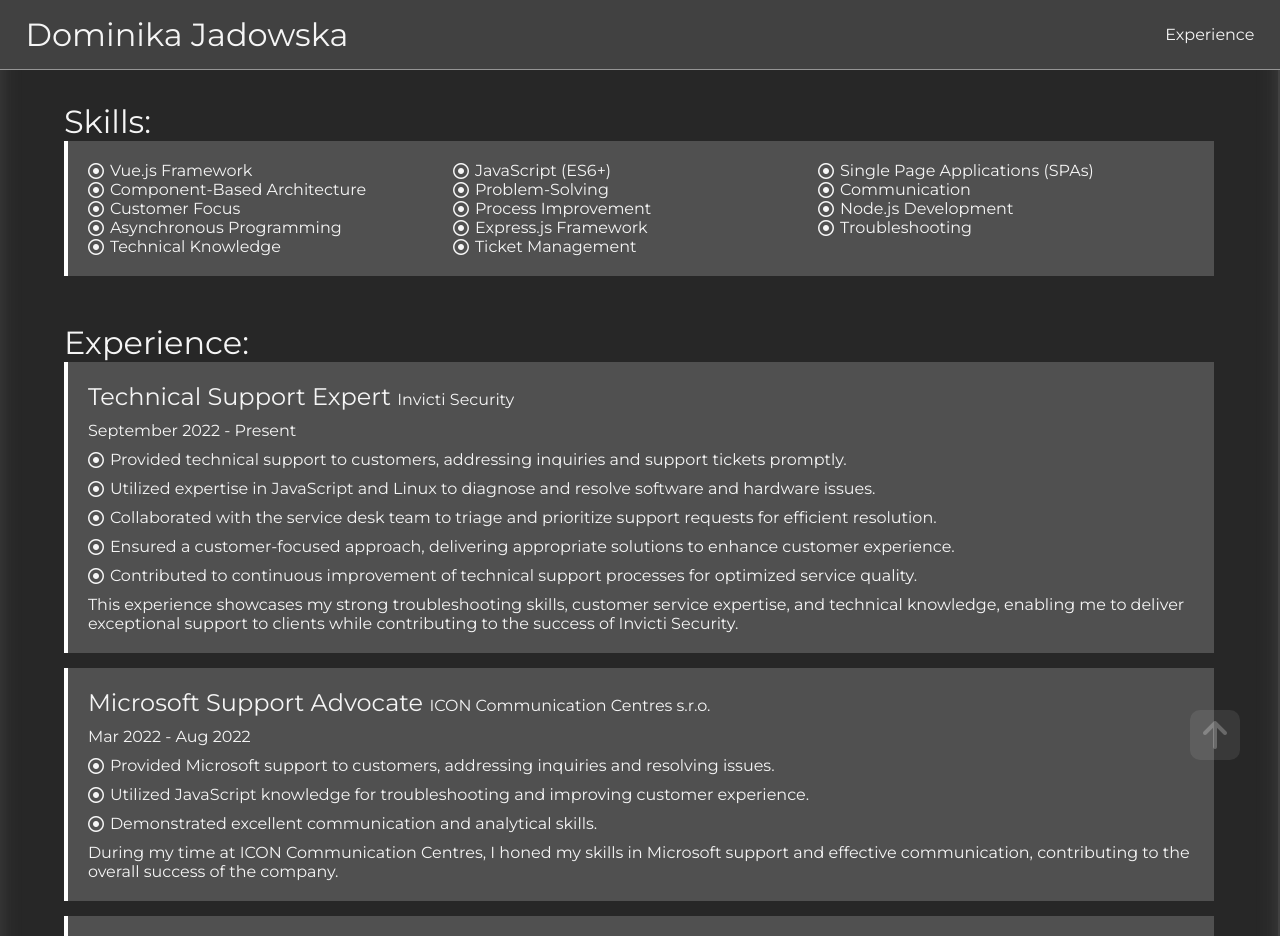
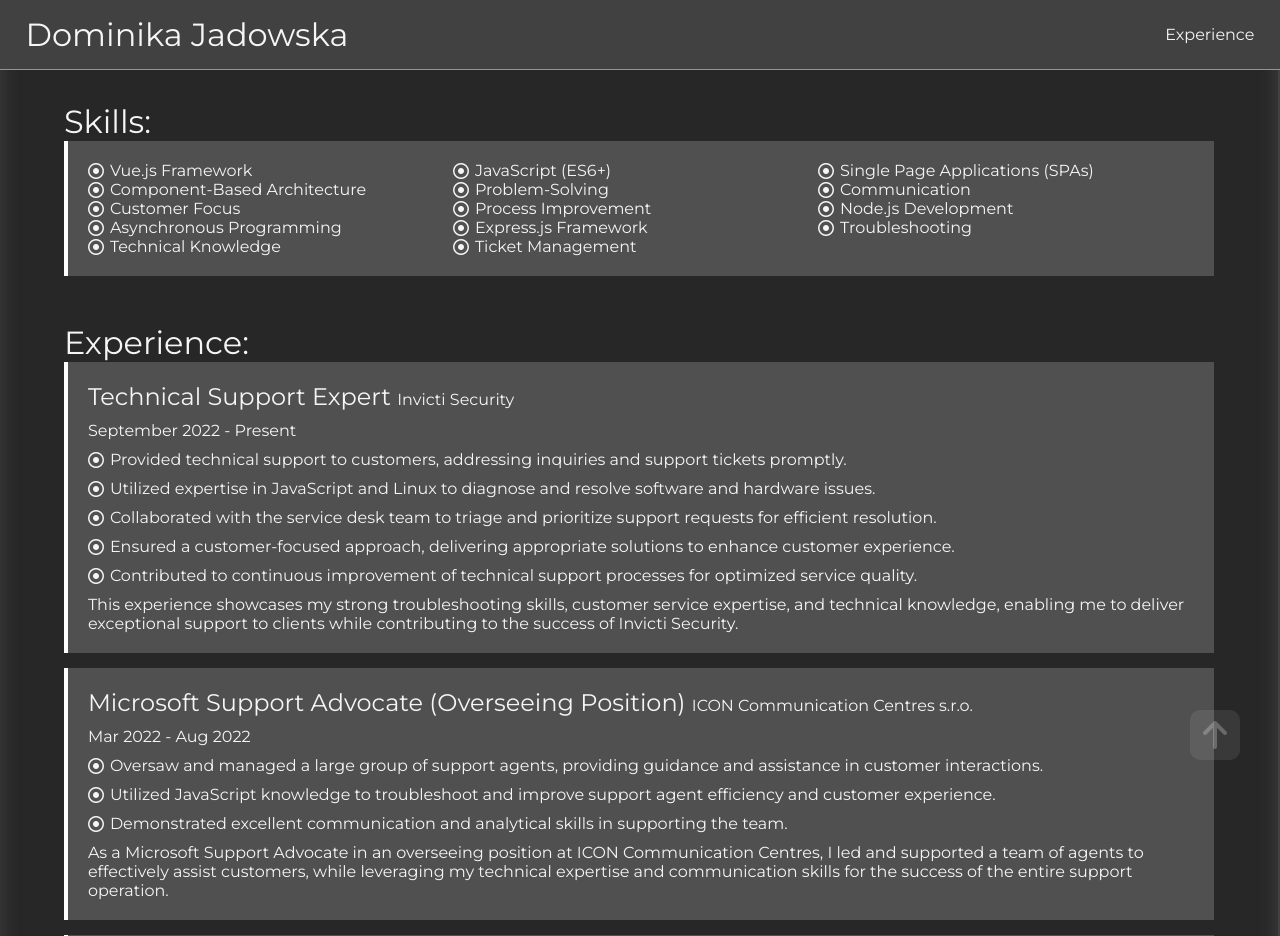
Before and after one commit to DomiiBunn/DomiiBunn, a Vue app: page /cv in a window 1280 px wide. Shown: the top 936 px of the page. Built offline with nearby package versions, Linux system fonts and the light colour scheme.

Commit message:
Update description

```diff
--- a/src/views/CV.vue
+++ b/src/views/CV.vue
@@ -91,16 +91,16 @@ export default {
         },
         {
           company: "ICON Communication Centres s.r.o.",
-          title: "Microsoft Support Advocate",
+          title: "Microsoft Support Advocate (Overseeing Position)",
           startDate: "Mar 2022",
           endDate: "Aug 2022",
           keypoints: [
-            "Provided Microsoft support to customers, addressing inquiries and resolving issues.",
-            "Utilized JavaScript knowledge for troubleshooting and improving customer experience.",
-            "Demonstrated excellent communication and analytical skills.",
+            "Oversaw and managed a large group of support agents, providing guidance and assistance in customer interactions.",
+            "Utilized JavaScript knowledge to troubleshoot and improve support agent efficiency and customer experience.",
+            "Demonstrated excellent communication and analytical skills in supporting the team.",
           ],
           statement:
-            "During my time at ICON Communication Centres, I honed my skills in Microsoft support and effective communication, contributing to the overall success of the company.",
+            "As a Microsoft Support Advocate in an overseeing position at ICON Communication Centres, I led and supported a team of agents to effectively assist customers, while leveraging my technical expertise and communication skills for the success of the entire support operation.",
         },
         {
           company: "Dolnet Group sp zoo",
```
